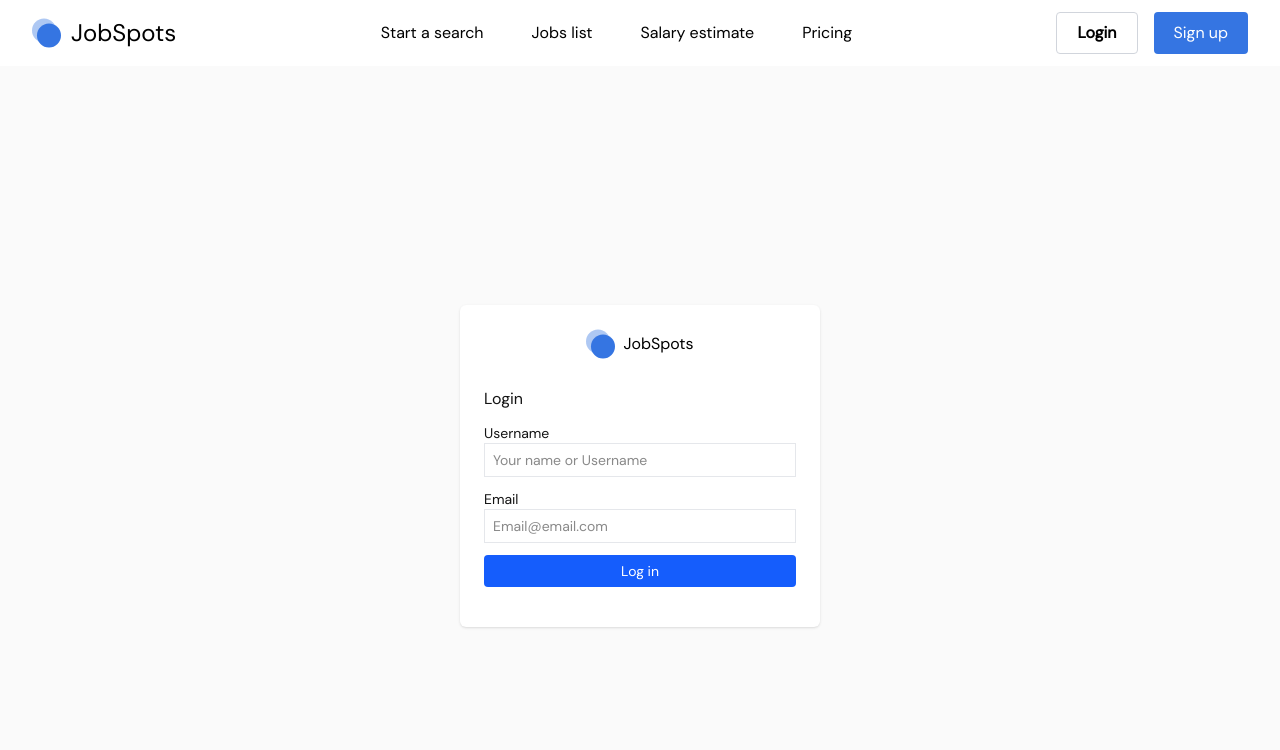
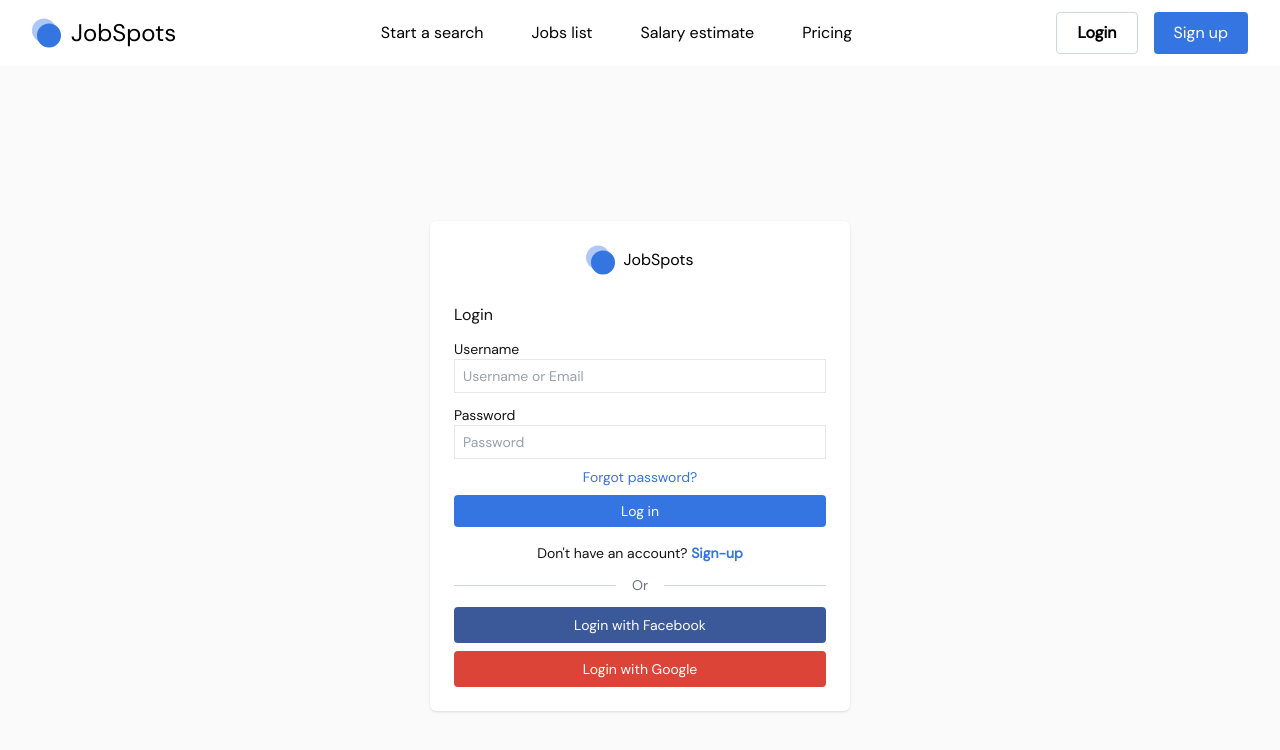
Before and after one commit to IamSim0419/job-offer-platform-ts-vue, a Vue app: page /login in a window 1280 px wide. Shown: the top 750 px of the page. Built offline with nearby package versions, Linux system fonts and the light colour scheme.

Commit message:
created login form

```diff
--- a/src/views/LoginView.vue
+++ b/src/views/LoginView.vue
@@ -9,21 +9,29 @@
           <h2>JobSpots</h2>
         </div>
 
-        <p class="text-[#141414]">Login</p>
+        <h3 class="text-[#141414]">Login</h3>
         <div class="username">
           <label for="username">Username</label>
-          <input
-            type="text"
-            id="username"
-            placeholder="Your name or Username"
-          />
+          <input type="text" id="username" placeholder="Username or Email" />
         </div>
         <div class="email">
-          <label for="email">Email</label>
-          <input type="email" id="email" placeholder="Email@email.com" />
+          <label for="password">Password</label>
+          <input type="password" id="password" placeholder="Password" />
+          <p class="forgot-password">Forgot password?</p>
+          <button class="login-btn">Log in</button>
+          <p class="">Don't have an account? <span>Sign-up</span></p>
         </div>
 
-        <button>Log in</button>
+        <div class="flex items-center">
+          <hr class="flex-grow border-gray-300" />
+          <span class="mx-4 text-sm text-gray-500">Or</span>
+          <hr class="flex-grow border-gray-300" />
+        </div>
+
+        <div class="btn-container">
+          <button class="fb">Login with Facebook</button>
+          <button class="google">Login with Google</button>
+        </div>
       </form>
     </div>
   </section>
@@ -37,7 +45,7 @@
 }
 
 form {
-  @apply flex flex-col gap-3 shadow-sm bg-white p-6 w-full max-w-[360px] rounded-md;
+  @apply flex flex-col gap-3 shadow-sm bg-white p-6 w-full max-w-[420px] rounded-md relative;
 }
 
 form label {
@@ -53,14 +61,46 @@
 }
 
 input::placeholder {
-  @apply text-sm;
+  @apply text-sm text-gray-400;
 }
 .username,
 .email {
   @apply flex flex-col text-[#141414];
 }
 
-button {
-  @apply bg-blue-600 text-sm text-white rounded-sm py-1.5 mb-4 cursor-pointer;
+.email p {
+  @apply text-sm mt-2 text-center cursor-pointer;
+}
+
+.email span {
+  @apply text-[#3575E2] font-semibold cursor-pointer;
+}
+
+.login-btn {
+  @apply bg-[#3575E2] hover:bg-blue-500 text-sm text-white rounded-sm py-1.5 my-2 cursor-pointer;
+}
+
+.forgot-password {
+  @apply text-sm text-[#3575E2] cursor-pointer;
+}
+
+.btn-container {
+  @apply flex flex-col gap-2;
+}
+
+form button {
+  @apply text-sm text-white cursor-pointer;
+}
+
+.btn-container button {
+  @apply block w-full;
+}
+
+.btn-container .fb {
+  @apply bg-[#3B5998] text-white py-2 rounded-sm;
+}
+
+.btn-container .google {
+  @apply bg-[#DB4437] text-white py-2 rounded-sm;
 }
 </style>
```
Also changed, not shown: 1 other file (tests, documents, lock files or other folders).
